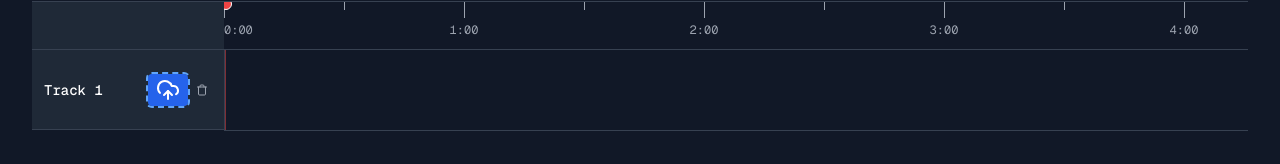
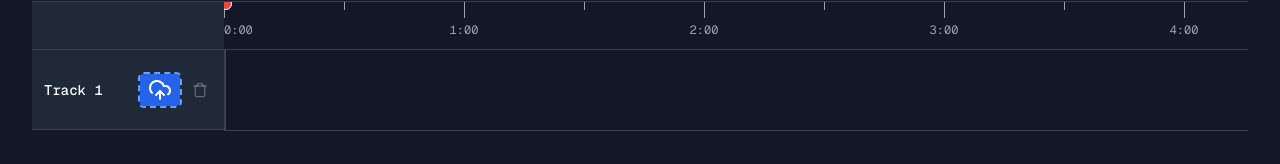
Before and after one commit to VinitSarvade/multitrack-audio-player, a Next.js app: page / in a window 1280 px wide. Shown: the part 285-449 px from the top of the page. Built offline with nearby package versions, Linux system fonts and the light colour scheme.

Commit message:
fix: disable track and segment deletion while audio is playing

```diff
--- a/src/components/timeline/audio-segment-card.tsx
+++ b/src/components/timeline/audio-segment-card.tsx
@@ -16,14 +16,15 @@ interface AudioSegmentCardProps {
   onRemove: (segmentId: string) => void;
   isActive?: boolean;
   trackHeight: number;
+  isPlaying?: boolean;
 }
 
 export default function AudioSegmentCard({
   segment,
   timeToPixels,
   onRemove,
-
   trackHeight,
+  isPlaying = false,
 }: AudioSegmentCardProps) {
   const [isDragging, setIsDragging] = useState(false);
   const cardRef = useRef<HTMLDivElement>(null);
@@ -71,10 +72,16 @@ export default function AudioSegmentCard({
           onMouseDown={(e) => e.stopPropagation()}
           onClick={(e) => {
             e.stopPropagation();
-            onRemove(segment.id);
+            if (!isPlaying) {
+              onRemove(segment.id);
+            }
           }}
-          className="absolute top-1 right-1 z-20 hidden rounded bg-danger p-1 text-primary transition-colors group-hover:block hover:bg-danger-500"
+          disabled={isPlaying}
+          className={`absolute top-1 right-1 z-20 hidden rounded p-1 transition-colors group-hover:block ${
+            isPlaying ? 'cursor-not-allowed bg-danger/50 text-primary/50' : 'bg-danger text-primary hover:bg-danger-500'
+          }`}
           aria-label="Delete segment"
+          title={isPlaying ? 'Cannot delete segment while audio is playing' : ''}
         >
           <TrashIcon size={12} />
         </button>
--- a/src/components/timeline/timeline-grid.tsx
+++ b/src/components/timeline/timeline-grid.tsx
@@ -100,7 +100,7 @@ export default function TimelineGrid({
                     {isPlaying && hasActiveSegment && <div className="h-2 w-2 animate-pulse rounded-full bg-success" />}
                   </div>
 
-                  <div className="flex flex-shrink-0 items-center gap-1">
+                  <div className="flex flex-shrink-0 items-center gap-2">
                     <UploadFile
                       selectedFiles={[]}
                       onFileSelect={(files) => onFileUpload(track.id, files)}
@@ -108,11 +108,23 @@ export default function TimelineGrid({
                       className="rounded bg-accent px-2 py-1 text-xs hover:bg-accent-500"
                     />
                     <button
-                      onClick={() => onRemoveTrack(track.id)}
-                      className="p-1 text-secondary transition-colors hover:text-danger-400"
+                      onClick={() => !isPlaying && tracks.length > 1 && onRemoveTrack(track.id)}
+                      disabled={isPlaying || tracks.length <= 1}
+                      className={`p-1 transition-colors ${
+                        isPlaying || tracks.length <= 1
+                          ? 'cursor-not-allowed text-secondary/50'
+                          : 'text-secondary hover:text-danger-400'
+                      }`}
                       aria-label={`Remove ${track.name || `Track ${track.id}`}`}
+                      title={
+                        isPlaying
+                          ? 'Cannot delete track while audio is playing'
+                          : tracks.length <= 1
+                            ? 'Cannot delete the only remaining track'
+                            : ''
+                      }
                     >
-                      <TrashIcon size={12} />
+                      <TrashIcon size={16} />
                     </button>
                   </div>
                 </div>
--- a/src/components/timeline/timeline-track.tsx
+++ b/src/components/timeline/timeline-track.tsx
@@ -23,19 +23,15 @@ interface TimelineTrackProps {
 }
 
 export default function TimelineTrack({
-  trackName,
+  trackId,
   segments,
   currentTime,
-  pixelsPerSecond,
   timeToPixels,
   pixelsToTime,
-  onFileUpload,
-  onRemoveTrack,
   onMoveSegment,
   onRemoveSegment,
   isPlaying,
   contentWidth,
-  renderHeader = true,
 }: TimelineTrackProps) {
   const trackHeight = 80;
   const totalWidth = contentWidth;
@@ -57,6 +53,7 @@ export default function TimelineTrack({
             onMove={onMoveSegment}
             onRemove={onRemoveSegment}
             trackHeight={trackHeight}
+            isPlaying={isPlaying}
           />
         ))}
       </div>
--- a/src/components/tracks/track.tsx
+++ /dev/null
@@ -1,49 +0,0 @@
-import { TrashIcon } from 'lucide-react';
-
-import UploadFile from '../upload-file';
-
-export interface TrackItem {
-  id: string;
-  files: File[];
-}
-
-interface TrackProps {
-  track: TrackItem;
-  removeTrack: (id: string) => void;
-  updateTrack: (id: string, files: File[]) => void;
-  audioState: ReturnType<typeof import('../../hooks/useMultiTrackAudio').useMultiTrackAudio>;
-}
-
-export default function Track({ track, removeTrack, updateTrack, audioState }: TrackProps) {
-  return (
-    <li className="flex h-28 flex-nowrap items-center justify-between gap-4 rounded-2xl bg-surface-2 p-4">
-      <div className="flex h-full w-full items-center gap-0.5">
-        {track.files.map((file, idx) => {
-          const trackAudioId = `${track.id}-${idx}`;
-          const audioTrack = audioState.tracks.get(trackAudioId);
-          const isLoaded = audioTrack?.isLoaded || false;
-
-          return (
-            <div
-              key={file.name + idx}
-              className={`flex h-20 items-center justify-between rounded-2xl border bg-surface-3 p-2 text-nowrap ${
-                isLoaded ? 'border-success' : 'border-border'
-              } min-w-48`}
-            >
-              <span className="truncate">{file.name}</span>
-            </div>
-          );
-        })}
-      </div>
-
-      <div>
-        <button
-          className="flex w-10 cursor-pointer items-center justify-center rounded-xl p-2 transition-all hover:bg-danger-400/20 active:scale-105"
-          onClick={() => removeTrack(track.id)}
-        >
-          <TrashIcon size={20} />
-        </button>
-      </div>
-    </li>
-  );
-}
--- a/src/components/tracks/tracks.tsx
+++ /dev/null
@@ -1,94 +0,0 @@
-'use client';
-
-import { RefObject, useImperativeHandle, useState } from 'react';
-import { PlusIcon } from 'lucide-react';
-
-import { useMultiTrackAudio } from '../../hooks/useMultiTrackAudio';
-import Track, { TrackItem } from './track';
-
-export interface TracksActions {
-  play: () => void;
-  pause: () => void;
-  stop: () => void;
-  resume: () => void;
-}
-
-export default function Tracks({ ref }: { ref: RefObject<TracksActions | null> }) {
-  const [tracks, setTracks] = useState<TrackItem[]>([{ id: '1', files: [] }]);
-  const multiTrackAudio = useMultiTrackAudio();
-
-  useImperativeHandle(ref, () => ({
-    play: () => {
-      multiTrackAudio.play();
-    },
-    pause: () => {
-      multiTrackAudio.pause();
-    },
-    stop: () => {
-      multiTrackAudio.stop();
-    },
-    resume: () => {
-      multiTrackAudio.resume();
-    },
-  }));
-
-  const addTrack = () => {
-    setTracks([...tracks, { id: (tracks.length + 1).toString(), files: [] }]);
-  };
-
-  const removeTrack = (id: string) => {
-    // Remove from audio system first
-    tracks
-      .find((t) => t.id === id)
-      ?.files.forEach((file, idx) => {
-        multiTrackAudio.removeTrack(`${id}-${idx}`);
-      });
-
-    // Remove from UI
-    setTracks(tracks.filter((track) => track.id !== id));
-  };
-
-  const updateTrack = async (id: string, files: File[]) => {
-    const oldTrack = tracks.find((t) => t.id === id);
-
-    // Remove old files from audio system
-    if (oldTrack) {
-      oldTrack.files.forEach((file, idx) => {
-        multiTrackAudio.removeTrack(`${id}-${idx}`);
-      });
-    }
-
-    // Load new files into audio system
-    await Promise.all(
-      files.map(async (file, idx) => {
-        await multiTrackAudio.loadTrack(`${id}-${idx}`, file);
-      })
-    );
-
-    // Update UI state
-    setTracks(tracks.map((t) => (t.id === id ? { ...t, files } : t)));
-  };
-
-  return (
-    <div className="h-full overflow-y-auto rounded-2xl bg-surface p-4">
-      <ul className="flex flex-col gap-4">
-        {tracks.map((track) => (
-          <Track
-            key={track.id}
-            track={track}
-            removeTrack={removeTrack}
-            updateTrack={updateTrack}
-            audioState={multiTrackAudio}
-          />
-        ))}
-      </ul>
-
-      <button
-        className="mt-4 flex cursor-pointer items-center gap-2 rounded-xl border border-accent-400 px-4 py-2 transition-all hover:bg-accent-400/20 active:scale-105"
-        onClick={addTrack}
-      >
-        <PlusIcon size={16} /> Add Track
-      </button>
-    </div>
-  );
-}
```
